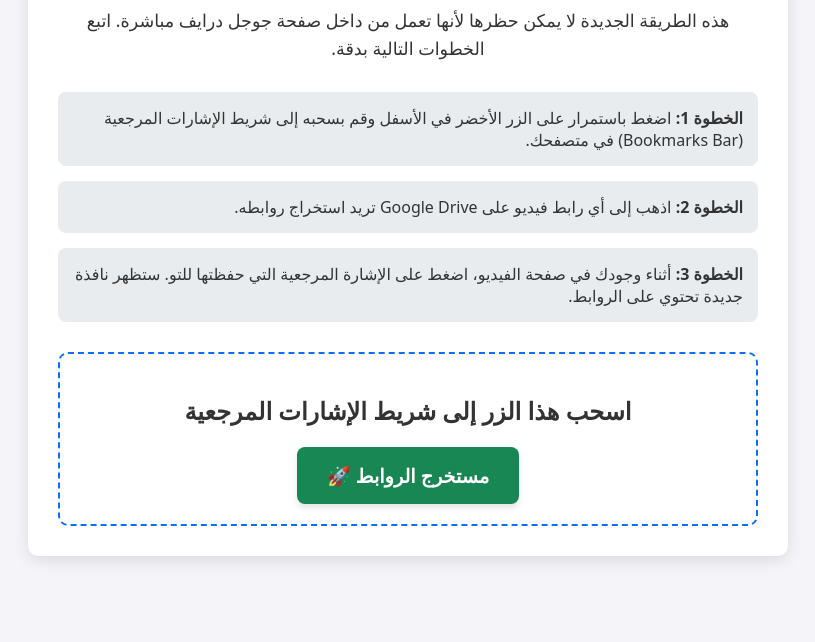
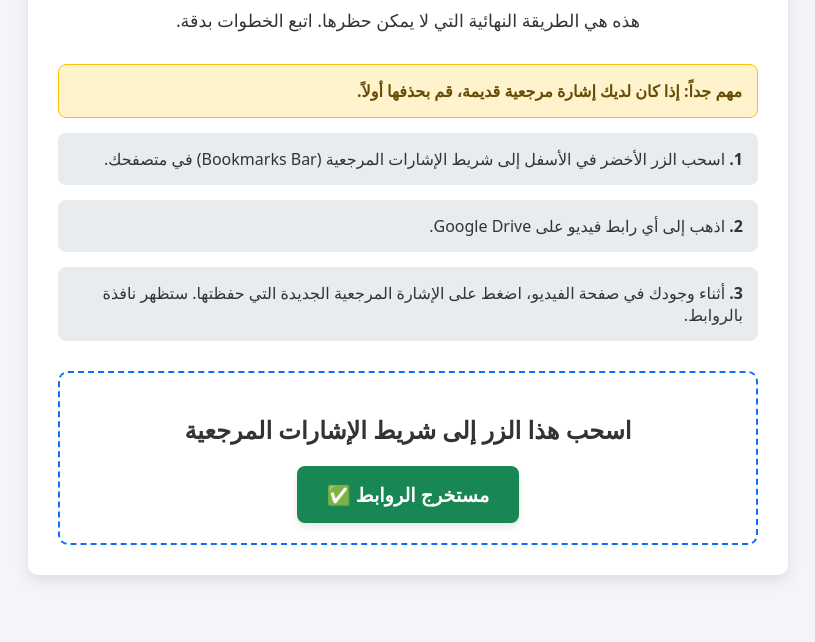
Before and after one commit to filmkabyle/drive, a plain HTML site: page index.html in a window 1280 px wide. Shown: the part 158-800 px from the top of the page, without its empty margins (232-1047 px from the left). Drawn offline with Linux system fonts and the light colour scheme.

Commit message:
Update index.html

```diff
--- a/index.html
+++ b/index.html
@@ -3,7 +3,7 @@
 <head>
     <meta charset="UTF-8">
     <meta name="viewport" content="width=device-width, initial-scale=1.0">
-    <title>أداة استخراج روابط Drive</title>
+    <title>أداة استخراج روابط Drive (الإصدار المضمون)</title>
     <style>
         body { font-family: system-ui, sans-serif; background-color: #f4f4f9; color: #333; text-align: center; padding: 40px 20px; }
         .container { max-width: 700px; margin: auto; background: #fff; padding: 30px; border-radius: 10px; box-shadow: 0 5px 15px rgba(0,0,0,0.1); }
@@ -11,6 +11,7 @@
         p { font-size: 1.1em; line-height: 1.6; }
         .instructions { text-align: right; margin-top: 30px; }
         .step { background: #e9ecef; padding: 15px; border-radius: 8px; margin-bottom: 15px; }
+        .warning { background: #fff3cd; color: #664d03; border: 1px solid #ffc107; padding: 15px; border-radius: 8px; font-weight: bold; }
         .bookmarklet-container { margin-top: 30px; border: 2px dashed #0d6efd; padding: 20px; border-radius: 10px; }
         .bookmarklet {
             display: inline-block;
@@ -24,36 +25,38 @@
             text-decoration: none;
             box-shadow: 0 4px 6px rgba(0,0,0,0.1);
         }
-        code { background: #eee; padding: 2px 5px; border-radius: 4px; }
     </style>
 </head>
 <body>
     <div class="container">
-        <h1>أداة استخراج روابط Google Drive</h1>
-        <p>هذه الطريقة الجديدة لا يمكن حظرها لأنها تعمل من داخل صفحة جوجل درايف مباشرة. اتبع الخطوات التالية بدقة.</p>
+        <h1>أداة استخراج روابط Drive (الإصدار المضمون)</h1>
+        <p>هذه هي الطريقة النهائية التي لا يمكن حظرها. اتبع الخطوات بدقة.</p>
 
         <div class="instructions">
-            <div class="step">
-                <strong>الخطوة 1:</strong> اضغط باستمرار على الزر الأخضر في الأسفل وقم بسحبه إلى شريط الإشارات المرجعية (Bookmarks Bar) في متصفحك.
+            <div class="step warning">
+                <strong>مهم جداً:</strong> إذا كان لديك إشارة مرجعية قديمة، قم بحذفها أولاً.
             </div>
             <div class="step">
-                <strong>الخطوة 2:</strong> اذهب إلى أي رابط فيديو على Google Drive تريد استخراج روابطه.
+                <strong>1.</strong> اسحب الزر الأخضر في الأسفل إلى شريط الإشارات المرجعية (Bookmarks Bar) في متصفحك.
             </div>
             <div class="step">
-                <strong>الخطوة 3:</strong> أثناء وجودك في صفحة الفيديو، اضغط على الإشارة المرجعية التي حفظتها للتو. ستظهر نافذة جديدة تحتوي على الروابط.
+                <strong>2.</strong> اذهب إلى أي رابط فيديو على Google Drive.
+            </div>
+            <div class="step">
+                <strong>3.</strong> أثناء وجودك في صفحة الفيديو، اضغط على الإشارة المرجعية الجديدة التي حفظتها. ستظهر نافذة بالروابط.
             </div>
         </div>
 
         <div class="bookmarklet-container">
             <h2>اسحب هذا الزر إلى شريط الإشارات المرجعية</h2>
-            <a id="extractor-tool" class="bookmarklet" href="">مستخرج الروابط 🚀</a>
+            <a id="extractor-tool" class="bookmarklet" href="">مستخرج الروابط ✅</a>
         </div>
     </div>
 
     <script>
-        // هذا السكريبت سيقوم ببناء الأداة ووضعها في الزر الأخضر
         const toolCode = `
             (function() {
+                // دالة البحث الذكي (لا تغيير هنا)
                 function findStreamData(data) {
                     if (typeof data !== 'object' || data === null) return null;
                     if (Array.isArray(data) && data.length > 0) {
@@ -69,78 +72,58 @@
                     return null;
                 }
 
+                // دالة عرض النتائج (لا تغيير هنا)
                 function displayResults(links) {
-                    if (document.getElementById('extractor-overlay')) return;
+                    let overlay = document.getElementById('extractor-overlay-123');
+                    if (overlay) overlay.remove();
 
-                    const overlay = document.createElement('div');
-                    overlay.id = 'extractor-overlay';
-                    overlay.style.position = 'fixed';
-                    overlay.style.top = '0';
-                    overlay.style.left = '0';
-                    overlay.style.width = '100%';
-                    overlay.style.height = '100%';
-                    overlay.style.backgroundColor = 'rgba(0, 0, 0, 0.7)';
-                    overlay.style.zIndex = '999999';
-                    overlay.style.display = 'flex';
-                    overlay.style.justifyContent = 'center';
-                    overlay.style.alignItems = 'center';
+                    overlay = document.createElement('div');
+                    overlay.id = 'extractor-overlay-123';
+                    overlay.style.cssText = 'position:fixed; top:0; left:0; width:100%; height:100%; background:rgba(0,0,0,0.7); z-index:999999; display:flex; justify-content:center; align-items:center;';
 
                     const modal = document.createElement('div');
-                    modal.style.backgroundColor = 'white';
-                    modal.style.padding = '30px';
-                    modal.style.borderRadius = '10px';
-                    modal.style.width = '90%';
-                    modal.style.maxWidth = '500px';
-                    modal.style.fontFamily = 'sans-serif';
+                    modal.style.cssText = 'background:white; padding:30px; border-radius:10px; width:90%; max-width:500px; font-family:sans-serif; text-align:right;';
 
                     const closeBtn = document.createElement('button');
                     closeBtn.innerText = 'إغلاق';
-                    closeBtn.style.display = 'block';
-                    closeBtn.style.margin = '20px auto 0 auto';
-                    closeBtn.style.padding = '10px 20px';
+                    closeBtn.style.cssText = 'display:block; margin:20px auto 0 auto; padding:10px 20px; cursor:pointer;';
                     closeBtn.onclick = () => overlay.remove();
 
-                    if (!links || links.length === 0) {
-                        modal.innerHTML = '<h3>لم يتم العثور على روابط.</h3>';
-                    } else {
-                        modal.innerHTML = '<h3>الروابط المستخرجة:</h3>';
+                    let content = '<h3>لم يتم العثور على روابط. تأكد من أنك في صفحة الفيديو الصحيحة.</h3>';
+                    if (links && links.length > 0) {
+                        content = '<h3>الروابط المستخرجة:</h3>';
                         links.forEach(link => {
                             if (!link.url) return;
-                            const item = document.createElement('div');
-                            item.style.display = 'flex';
-                            item.style.justifyContent = 'space-between';
-                            item.style.alignItems = 'center';
-                            item.style.padding = '10px';
-                            item.style.borderBottom = '1px solid #eee';
-
-                            const quality = document.createElement('span');
-                            quality.innerText = link.quality + 'p';
-                            quality.style.fontWeight = 'bold';
-
-                            const copyBtn = document.createElement('button');
-                            copyBtn.innerText = 'نسخ';
-                            copyBtn.onclick = () => { navigator.clipboard.writeText(link.url).then(() => { copyBtn.innerText = 'تم!'; }); };
-
-                            item.appendChild(quality);
-                            item.appendChild(copyBtn);
-                            modal.appendChild(item);
+                            content += \`<div style="display:flex; justify-content:space-between; align-items:center; padding:10px; border-bottom:1px solid #eee;">
+                                <strong style="direction:ltr;">\${link.quality}p</strong>
+                                <button onclick="navigator.clipboard.writeText('\${link.url}').then(() => this.innerText = 'تم النسخ!')">نسخ</button>
+                            </div>\`;
                         });
                     }
-
+                    modal.innerHTML = content;
                     modal.appendChild(closeBtn);
                     overlay.appendChild(modal);
                     document.body.appendChild(overlay);
                 }
 
+                // --- الجزء الذي تم إصلاحه ---
+                // الطريقة الجديدة والمضمونة للوصول إلى البيانات
                 try {
-                    const dataString = document.body.innerHTML.match(/WIZ_global_data\\s*=\\s*({.+?});/)[1];
-                    const data = JSON.parse(dataString);
+                    if (!window.WIZ_global_data) {
+                        throw new Error('لم يتم العثور على متغير WIZ_global_data');
+                    }
+                    const data = window.WIZ_global_data; // الوصول للمتغير مباشرة
                     const streamData = findStreamData(data);
+
+                    if (!streamData) {
+                         throw new Error('فشل البحث الذكي في العثور على بيانات البث داخل WIZ_global_data');
+                    }
+
                     const links = streamData.map(s => ({ quality: s['4'], url: s['2'] }));
                     displayResults(links);
                 } catch (e) {
                     console.error('Extractor Error:', e);
-                    displayResults(null);
+                    displayResults(null); // عرض رسالة الخطأ
                 }
             })();
         `;
```
